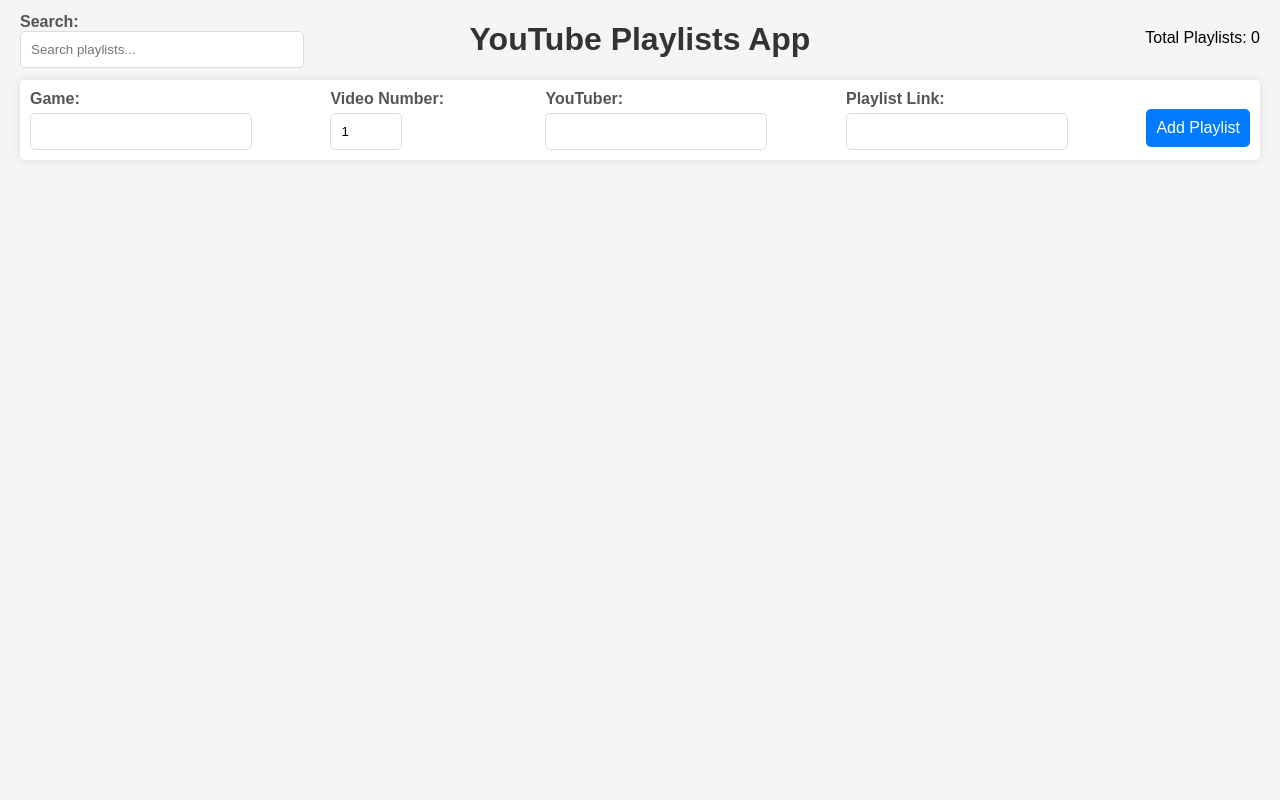
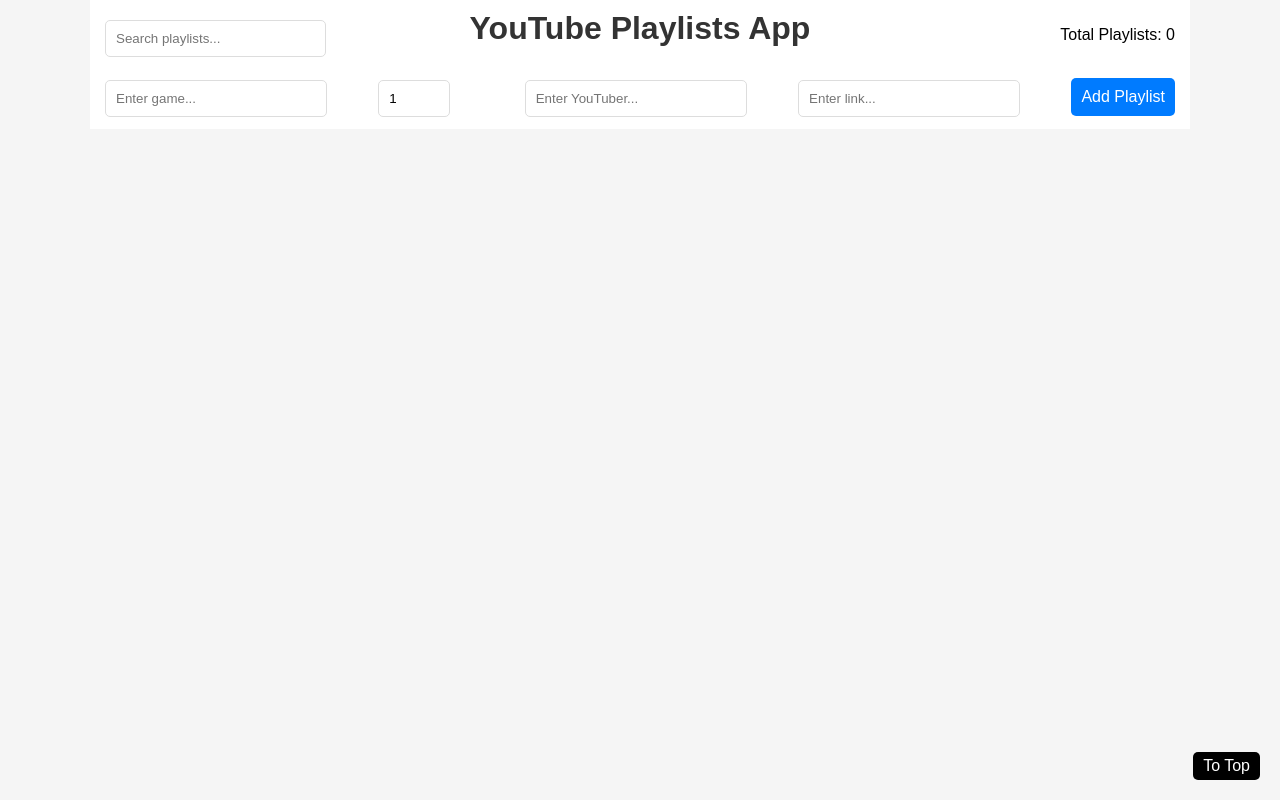
Before and after one commit to devbret/youtube-playlists-tracker-app, a Flask app: page / in a window 1280 px wide. Run offline with Flask 3, Linux system fonts and the light colour scheme; data that the repository does not hold is empty.

Commit message:
Make significant changes to the web based UI.

```diff
--- a/static/scripts.js
+++ b/static/scripts.js
@@ -98,20 +98,80 @@ document.addEventListener('DOMContentLoaded', () => {
         playlistsDiv.innerHTML = '';
         let visibleCount = 0;
 
+        const gameMap = {};
+
         playlists.forEach((playlist, index) => {
             if (playlist.game.toLowerCase().includes(filter) || playlist.youtuber.toLowerCase().includes(filter)) {
+                if (!gameMap[playlist.game]) {
+                    gameMap[playlist.game] = [];
+                }
+                gameMap[playlist.game].push({ ...playlist, index });
+            }
+        });
+
+        Object.keys(gameMap).forEach((game) => {
+            const gameDiv = document.createElement('div');
+            gameDiv.className = 'game-group';
+            const gameColor = colorMap[game];
+            gameDiv.innerHTML = `<h2 style="color: ${gameColor}; text-shadow: 1px 1px black;">${game}</h2>`;
+
+            gameMap[game].forEach((playlist) => {
                 const playlistDiv = document.createElement('div');
                 playlistDiv.className = 'playlist';
-                const gameColor = colorMap[playlist.game];
                 playlistDiv.innerHTML = `
-                    <button class="delete-btn" data-index="${index}">X</button>
-                    <p><a href="${playlist.link}" target="_blank" class="playlist-link" style="color: ${gameColor}; text-shadow: 1px 1px black;">${playlist.game}</a></p>
-                    <p> - #<span class="video-number" data-index="${index}">${playlist.video_number}</span></p>
-                    <p> (${playlist.youtuber})</p>
+                    <button class="delete-btn" data-index="${playlist.index}">X</button>
+                    <p><a href="${playlist.link}" target="_blank" class="playlist-link" style="color: ${gameColor}; text-shadow: 1px 1px black;">${playlist.youtuber}</a></p>
+                    <p> - #<span class="video-number" data-index="${playlist.index}">${playlist.video_number}</span></p>
                 `;
-                playlistsDiv.appendChild(playlistDiv);
+                gameDiv.appendChild(playlistDiv);
                 visibleCount++;
+            });
+
+            playlistsDiv.appendChild(gameDiv);
+        });
+
+        document.getElementById('total-playlists').textContent = visibleCount;
+        addEventListeners();
+    }
+    function displayPlaylists(playlists, filter = '') {
+        const playlistsDiv = document.getElementById('playlists');
+        playlistsDiv.innerHTML = '';
+        let visibleCount = 0;
+
+        const gameMap = {};
+
+        playlists.forEach((playlist, index) => {
+            if (playlist.game.toLowerCase().includes(filter) || playlist.youtuber.toLowerCase().includes(filter)) {
+                if (!gameMap[playlist.game]) {
+                    gameMap[playlist.game] = [];
+                }
+                gameMap[playlist.game].push({ ...playlist, index });
             }
+        });
+
+        Object.keys(gameMap).forEach((game) => {
+            const gameDiv = document.createElement('div');
+            gameDiv.className = 'game-group';
+            const gameColor = colorMap[game];
+            gameDiv.innerHTML = `<h2 style="color: ${gameColor}; text-shadow: 1px 1px black;">${game}</h2>`;
+
+            const playlistsInnerDiv = document.createElement('div');
+            playlistsInnerDiv.classList.add('playlists-inner-div');
+            gameDiv.appendChild(playlistsInnerDiv);
+
+            gameMap[game].forEach((playlist) => {
+                const playlistDiv = document.createElement('div');
+                playlistDiv.className = 'playlist';
+                playlistDiv.innerHTML = `
+                    <button class="delete-btn" data-index="${playlist.index}">X</button>
+                    <p><a href="${playlist.link}" target="_blank" class="playlist-link" style="color: ${gameColor}; text-shadow: 1px 1px black;">${playlist.youtuber}</a></p>
+                    <p> - #<span class="video-number" data-index="${playlist.index}">${playlist.video_number}</span></p>
+                `;
+                playlistsInnerDiv.appendChild(playlistDiv);
+                visibleCount++;
+            });
+
+            playlistsDiv.appendChild(gameDiv);
         });
 
         document.getElementById('total-playlists').textContent = visibleCount;
@@ -124,8 +184,19 @@ document.addEventListener('DOMContentLoaded', () => {
                 event.target.style.color = 'black';
             });
             link.addEventListener('mouseout', (event) => {
-                const game = event.target.textContent;
-                event.target.style.color = colorMap[game];
+                const gameGroup = event.target.closest('.game-group');
+                if (gameGroup) {
+                    const parentContainer = gameGroup.closest('div');
+                    if (parentContainer) {
+                        const h2Element = parentContainer.querySelector('h2');
+                        if (h2Element) {
+                            const game = h2Element.innerText;
+                            if (colorMap[game]) {
+                                event.target.style.color = colorMap[game];
+                            }
+                        }
+                    }
+                }
             });
         });
 
@@ -238,3 +309,10 @@ function updateIndices() {
         playlistDiv.querySelector('.video-number').setAttribute('data-index', index);
     });
 }
+
+document.getElementById('scrollToTop').addEventListener('click', function () {
+    window.scrollTo({
+        top: 0,
+        behavior: 'smooth',
+    });
+});
--- a/static/styles.css
+++ b/static/styles.css
@@ -1,25 +1,46 @@
 body {
     font-family: Arial, sans-serif;
-    margin: 20px;
+    margin: 0px auto 20px auto;
     background-color: #f5f5f5;
+    max-width: 1100px;
+    position: relative;
+}
+
+header {
+    position: sticky;
+    top: 0px;
+    z-index: 10000;
+    background-color: white;
+    margin: 0px;
+    padding: 10px 5px 0px 5px;
 }
 
 h1 {
     text-align: center;
     color: #333;
+    margin-top: 0px;
+}
+
+h2 {
+    margin: 0px;
 }
 
 .form-container {
     background-color: #fff;
     padding: 10px 10px 0px 10px;
     border-radius: 5px;
-    box-shadow: 0 0 10px rgba(0, 0, 0, 0.1);
-    margin-bottom: 10px;
 }
 
-.form-container h2 {
-    margin-top: 0;
-    color: #333;
+.game-group {
+    display: flex;
+    flex-wrap: wrap;
+    margin-bottom: 15px;
+    flex-direction: column;
+}
+
+.playlists-inner-div {
+    display: flex;
+    flex-wrap: wrap;
 }
 
 form {
@@ -56,8 +77,8 @@ label {
 
 .counter-container {
     position: absolute;
-    top: 13px;
-    right: 20px;
+    top: 10px;
+    right: 15px;
 }
 
 #submit-button {
@@ -90,12 +111,21 @@ button:hover {
 .search-container {
     margin-bottom: 20px;
     position: absolute;
-    left: 20px;
-    top: 13px;
+    left: 15px;
+    top: 20px;
+}
+
+#search {
+    max-width: 200px;
+}
+
+.playlist {
+    display: flex;
 }
 
 #playlists {
-    margin-top: 0px;
+    margin-top: 10px;
+    padding: 0px 15px;
 }
 
 #video_number {
@@ -116,7 +146,7 @@ button:hover {
 }
 
 .playlist p {
-    margin: 5px 0px 5px 5px;
+    margin: 5px 0px 0px 5px;
 }
 
 .editable-input {
@@ -131,7 +161,7 @@ button:hover {
     position: absolute;
     top: 3px;
     left: 10px;
-    background-color: red;
+    background-color: lightgray;
     color: white;
     border: none;
     border-radius: 50%;
@@ -141,20 +171,33 @@ button:hover {
     font-size: 9px;
     text-align: center;
     padding: 0;
-    margin-top: 6px;
+    margin-top: 4px;
+    margin-left: 7px;
 }
 
 .delete-btn:hover {
-    background-color: darkred;
+    background-color: red;
 }
 
-@media (max-width: 1000px) {
+#scrollToTop {
+    position: fixed;
+    bottom: 20px;
+    right: 20px;
+    padding: 5px 10px;
+    background-color: #000;
+    color: #fff;
+    text-align: center;
+    cursor: pointer;
+    border-radius: 5px;
+}
+
+@media (max-width: 1100px) {
     .form-group {
         display: flex;
         flex-direction: column;
         flex: 1 1 auto;
         max-width: 100%;
-        margin-right: 30px;
+        margin-right: 25px;
     }
 
     .form-group input {
--- a/templates/index.html
+++ b/templates/index.html
@@ -7,40 +7,39 @@
         <link rel="stylesheet" href="{{ url_for('static', filename='styles.css') }}" />
     </head>
     <body>
+        <header>
             <h1>YouTube Playlists App</h1>
 
             <div class="form-container">
                 <form id="addPlaylistForm">
                     <div class="form-group">
-                    <label for="game">Game:</label>
-                    <input type="text" id="game" name="game" required />
+                        <input type="text" id="game" name="game" placeholder="Enter game..." required />
                     </div>
                     <div class="form-group">
-                    <label for="video_number">Video Number:</label>
                         <input type="number" id="video_number" name="video_number" value="1" required />
                     </div>
                     <div class="form-group">
-                    <label for="youtuber">YouTuber:</label>
-                    <input type="text" id="youtuber" name="youtuber" required />
+                        <input type="text" id="youtuber" name="youtuber" placeholder="Enter YouTuber..." required />
                     </div>
                     <div class="form-group">
-                    <label for="link">Playlist Link:</label>
-                    <input type="url" id="link" name="link" required />
+                        <input type="url" id="link" name="link" placeholder="Enter link..." required />
                     </div>
                     <button id="submit-button" type="submit">Add Playlist</button>
                 </form>
             </div>
 
             <div class="search-container">
-            <label for="search">Search:</label>
                 <input type="text" id="search" name="search" placeholder="Search playlists..." />
             </div>
 
             <div class="counter-container">
                 <p>Total Playlists: <span id="total-playlists"></span></p>
             </div>
+        </header>
 
         <div id="playlists"></div>
+
+        <div id="scrollToTop">To Top</div>
 
         <script src="{{ url_for('static', filename='scripts.js') }}"></script>
     </body>
```
Also changed, not shown: README.md. Lines whose indentation alone changed are shown as unchanged.
